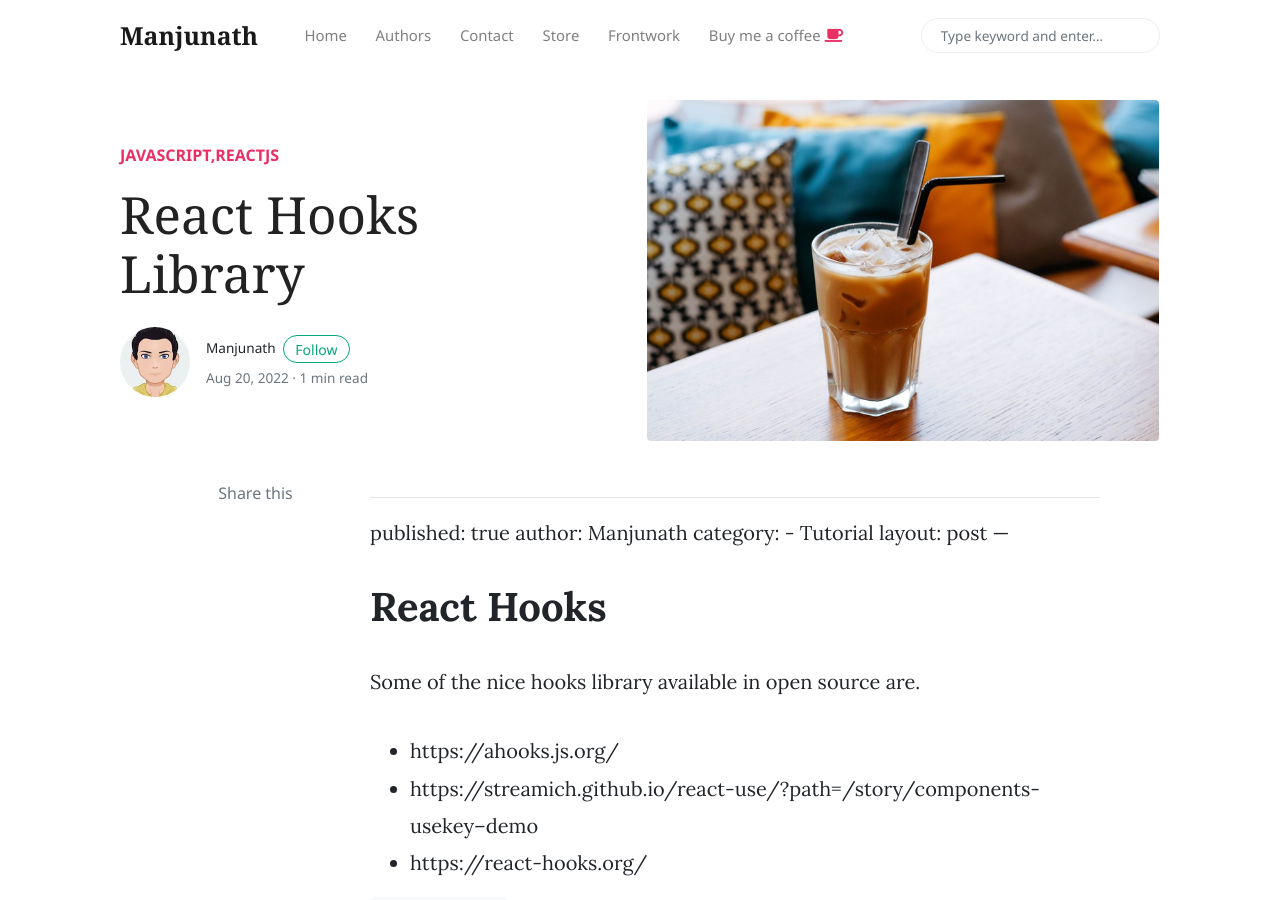
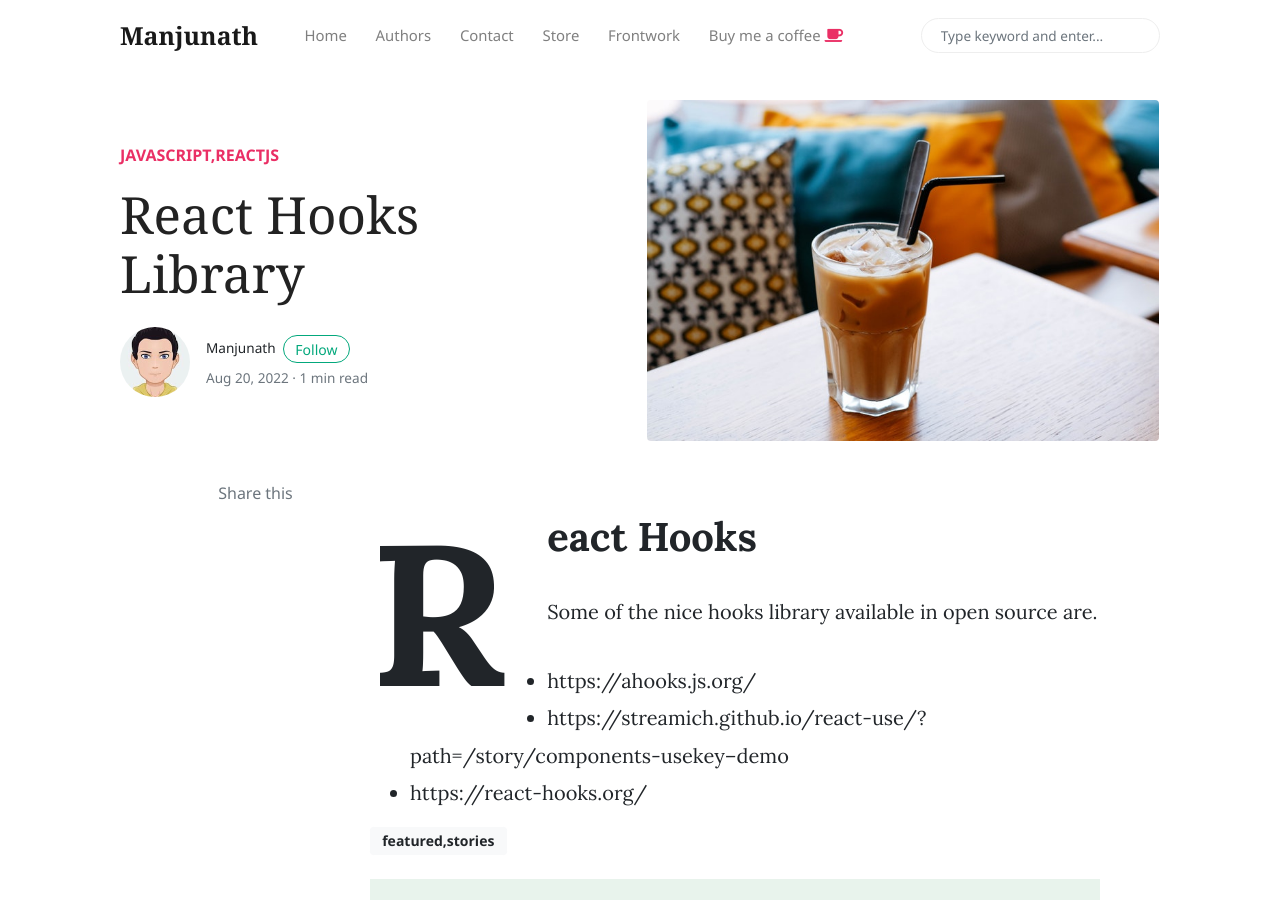
Before and after one commit to kalburgimanjunath/newtwoprofile, a Jekyll site: the page built from _posts/2022-08-20-react-hooks-library.md, in a window 1280 px wide and 900 px high. Built offline with Jekyll 4.4.1, drawn with Linux system fonts in a browser that asks for light colours; nearby versions of some CDN libraries; comment, search, counter and statistics services are not loaded.

Commit message:
Update 2022-08-20-react-hooks-library.md

```diff
--- a/_posts/2022-08-20-react-hooks-library.md
+++ b/_posts/2022-08-20-react-hooks-library.md
@@ -7,13 +7,7 @@ categories:
 image: assets/images/6.jpg
 tags: 'featured,stories'
 ---
----
-published: true
-author: Manjunath
-category:
-	- Tutorial
-layout: post
----
+
 # React Hooks
 Some of the nice hooks library available in open source are.
 
```
